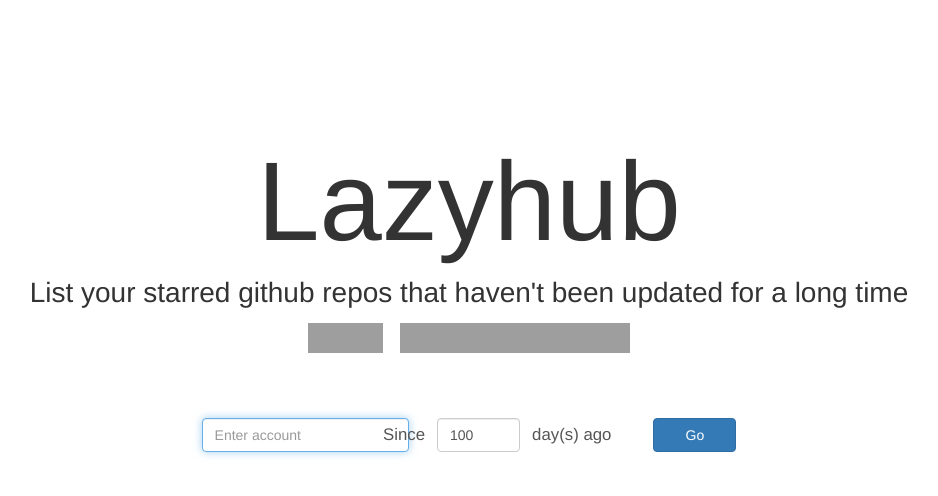
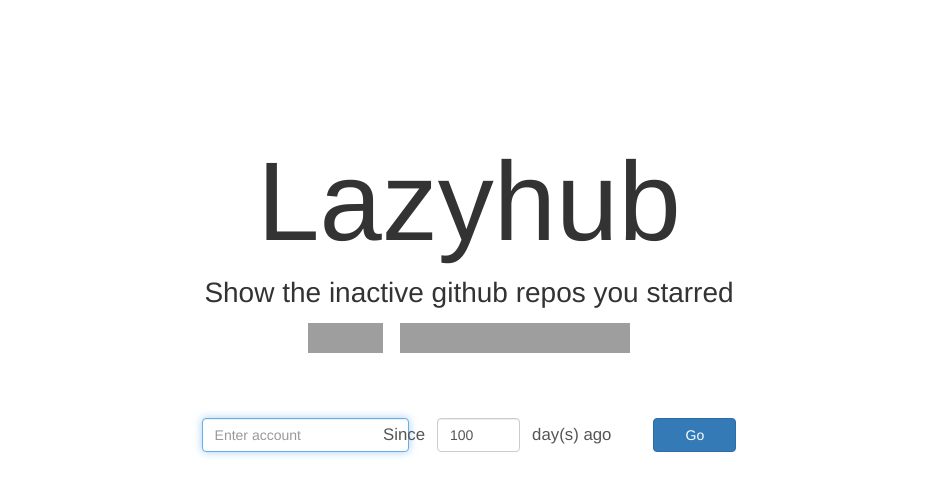
Before and after one commit to carlcarl/lazyhub, a Django app: template lazyhub/templates/lazyhub/index.html in a window 1280 px wide. Shown: the top 496 px of the page, without its empty margins (171-1109 px from the left). Run offline with Django 3.2, Linux system fonts and the light colour scheme; the template is opened without the code that fills it, so the values that code supplies are empty; some libraries are stand-ins or nearby versions; grey boxes are pictures that could not be loaded.

Commit message:
Update the html description

```diff
--- a/lazyhub/templates/lazyhub/index.html
+++ b/lazyhub/templates/lazyhub/index.html
@@ -11,8 +11,7 @@
 <header>
 	<h1>Lazyhub</h1>
 	<p id="tagline">
-	<span class="hidden-xs">List your starred github repos that haven't been updated for a long time</span>
-	<span class="visible-xs">Show the lazy github repos you starred</span>
+	<span>Show the inactive github repos you starred</span>
 	</p>
 </header>
 
--- a/lazyhub/templates/lazyhub/layout.html
+++ b/lazyhub/templates/lazyhub/layout.html
@@ -5,7 +5,7 @@
 		<meta name="viewport" content="width=device-width, initial-scale=1.0" />
 
 		<!-- for Google -->
-		<meta name="description" content="List your starred github repos that haven't been updated for a long time" />
+		<meta name="description" content="Show the inactive github repos you starred" />
 		<meta name="keywords" content="github,lazyhub" />
 
 		<meta name="author" content="Chien-Wei Huang" />
@@ -17,12 +17,12 @@
 		<meta property="og:type" content="website" />
 		<meta property="og:image" content="http://lazyhub.info/static/images/caca.png" />
 		<meta property="og:url" content="http://lazyhub.info" />
-		<meta property="og:description" content="List your starred github repos that haven't been updated for a long time" />
+		<meta property="og:description" content="Show the inactive github repos you starred" />
 
 		<!-- for Twitter -->
 		<meta name="twitter:card" content="summary" />
 		<meta name="twitter:title" content="lazyhub" />
-		<meta name="twitter:description" content="List your starred github repos that haven't been updated for a long time" />
+		<meta name="twitter:description" content="Show the inactive github repos you starred" />
 		<meta name="twitter:image" content="http://lazyhub.info/static/images/caca.png" />
 		<meta name="twitter:domain" content="lazyhub.info" />
 		<meta name="twitter:site" content="@carl830" />
```
Also changed, not shown: README.md.
